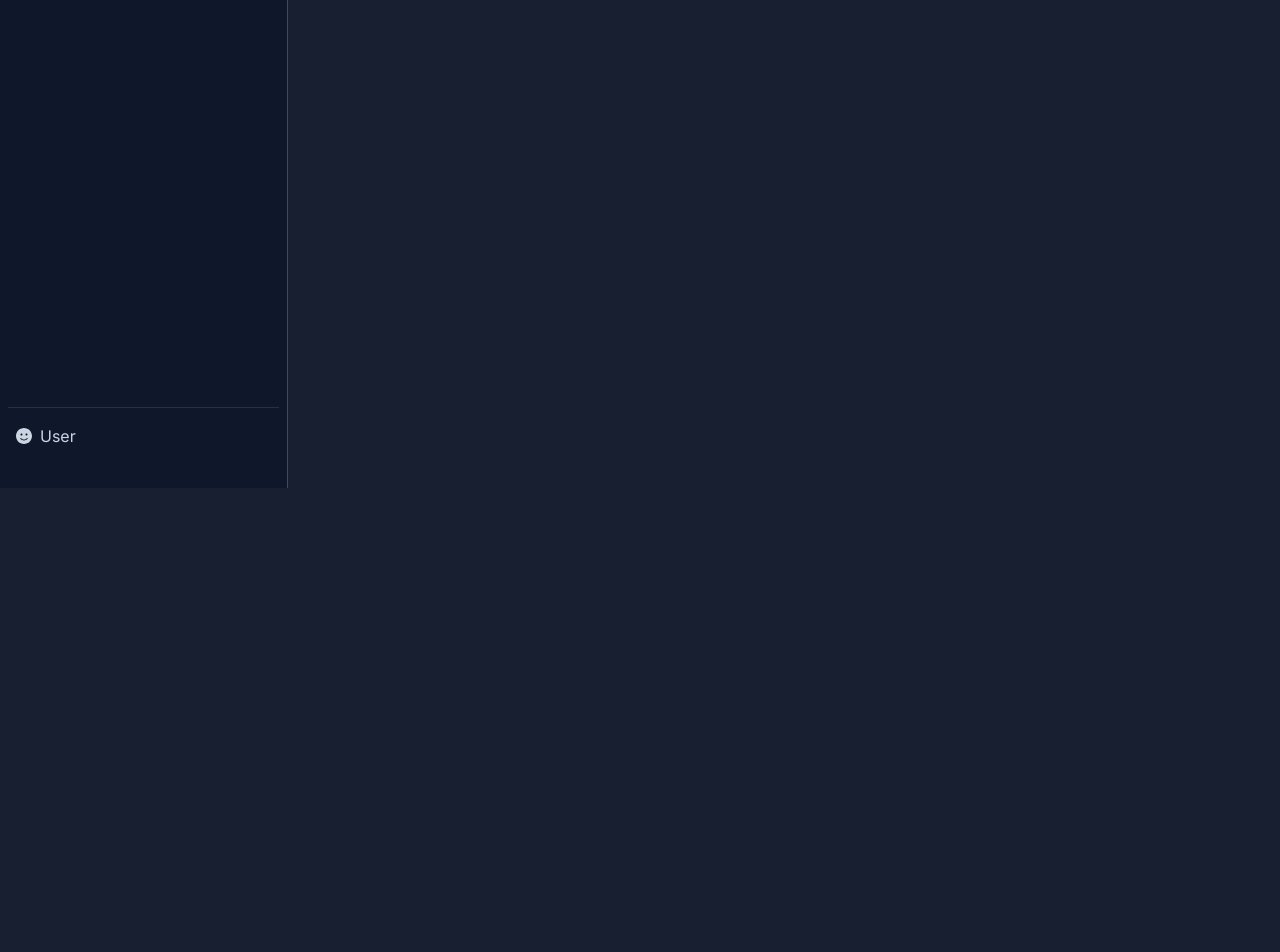
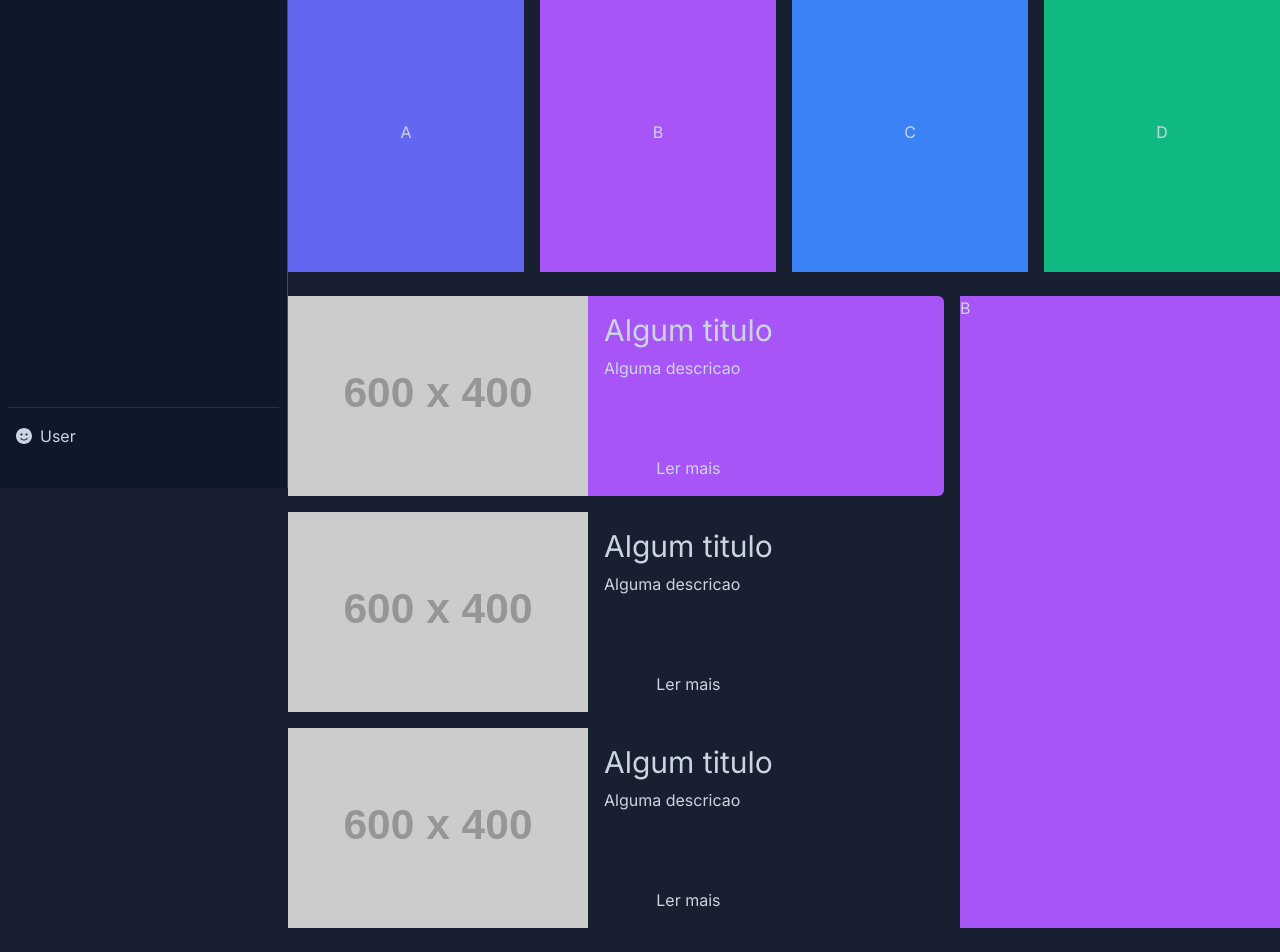
Before and after one commit to Dagostini01/game-next, a Next.js app: page / in a window 1280 px wide. Shown: the part 312-1264 px from the top of the page. Before the commit the page ends 800 px from the top, so only its background shows below. Built offline with nearby package versions, Linux system fonts and the light colour scheme.

Commit message:
home page

```diff
--- a/src/app/globals.css
+++ b/src/app/globals.css
@@ -7,3 +7,9 @@
         --color-slate-890: 24 31 48;
     }
 }
+
+@layer base {
+    .flex-center {
+        @apply flex justify-center items-center;
+    }
+}
--- a/src/app/layout.tsx
+++ b/src/app/layout.tsx
@@ -18,7 +18,7 @@
 }>) {
   return (
     <html lang="en">
-      <body className={cn("flex gap-2 bg-slate-890 text-slate-300", inter.className)}>
+      <body className={cn("bg-slate-890 text-slate-300", inter.className)}>
         <Navbar/>
         {children}
       </body>
--- a/src/app/page.tsx
+++ b/src/app/page.tsx
@@ -1,5 +1,57 @@
 export default function Home() {
   return (
-    <p>Curso de NextJS</p>
+    <div className="ml-72">
+      <div className="w-full h-[35vh] bg-orange-400 flex-center">
+        <p>Algo chamativo</p>
+      </div>
+      <div className="container mx-auto my-6">
+        <div className="grid grid-cols-4 gap-4 h-[35vh]">
+          <div className="flex-center bg-indigo-500">A</div>
+          <div className="flex-center bg-purple-500">B</div>
+          <div className="flex-center bg-blue-500">C</div>
+          <div className="flex-center bg-emerald-500">D</div>
+        </div>
+      </div>
+      <div className="container mx-auto my-6">
+        <div className="grid grid-cols-12 gap-4">
+          <div className="col-span-8 flex flex-col gap-4">
+            {/*Item*/}
+            <div className="flex gap-4 bg-purple-500 rounded-md">
+              <div>
+                <img className="w-auto h-[200px]" src="https://placehold.co/600x400" alt="image description" />
+              </div>
+              <div className="flex flex-col gap-2 py-4">
+                <h2 className="text-3xl">Algum titulo</h2>
+                <p className="flex-grow">Alguma descricao</p>
+                <button>Ler mais</button>
+              </div>
+            </div>
+            {/*Item*/}
+            <div className="flex gap-4">
+              <div>
+                <img className="w-auto h-[200px]" src="https://placehold.co/600x400" alt="image description" />
+              </div>
+              <div className="flex flex-col gap-2 py-4">
+                <h2 className="text-3xl">Algum titulo</h2>
+                <p className="flex-grow">Alguma descricao</p>
+                <button>Ler mais</button>
+              </div>
+            </div>
+            {/*Item*/}
+            <div className="flex gap-4">
+              <div>
+                <img className="w-auto h-[200px]" src="https://placehold.co/600x400" alt="image description" />
+              </div>
+              <div className="flex flex-col gap-2 py-4">
+                <h2 className="text-3xl">Algum titulo</h2>
+                <p className="flex-grow">Alguma descricao</p>
+                <button>Ler mais</button>
+              </div>
+            </div>
+          </div>
+          <div className="col-span-4 bg-purple-500">B</div>
+        </div>
+      </div>
+    </div>
   );
 }
--- a/src/components/Navbar/Navbar.tsx
+++ b/src/components/Navbar/Navbar.tsx
@@ -9,7 +9,7 @@
 
     return (
 
-        <nav className={cn("flex flex-col h-screen w-72 p-2 bg-slate-900 border-r border-indigo-400/20 hover:border-indigo-400/40 text-slate-300", className)} {...props} >
+        <nav className={cn("fixed top-0 left-0 flex flex-col h-screen w-72 p-2 bg-slate-900 border-r border-indigo-400/20 hover:border-indigo-400/40 text-slate-300", className)} {...props} >
 
             <div className="flex items-center justify-center my-4">
                 <Image
```
